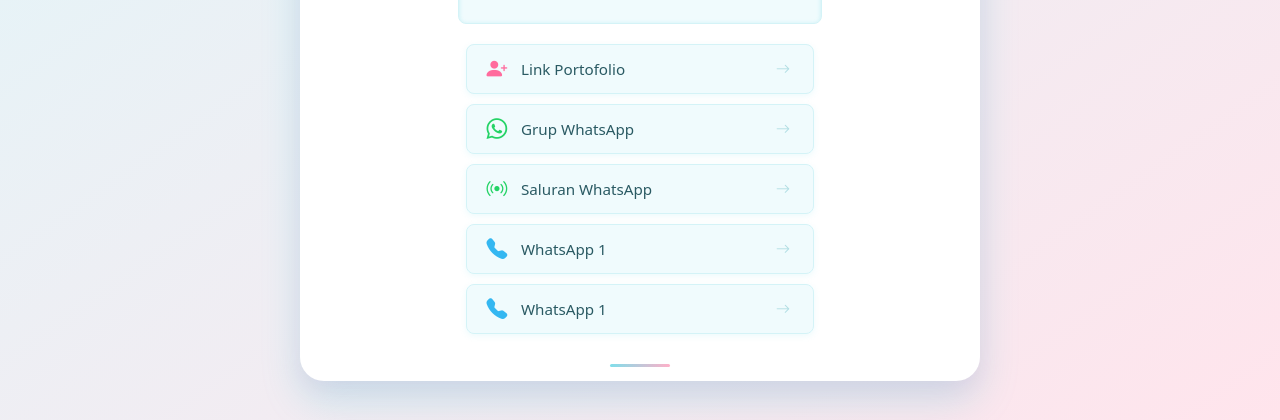
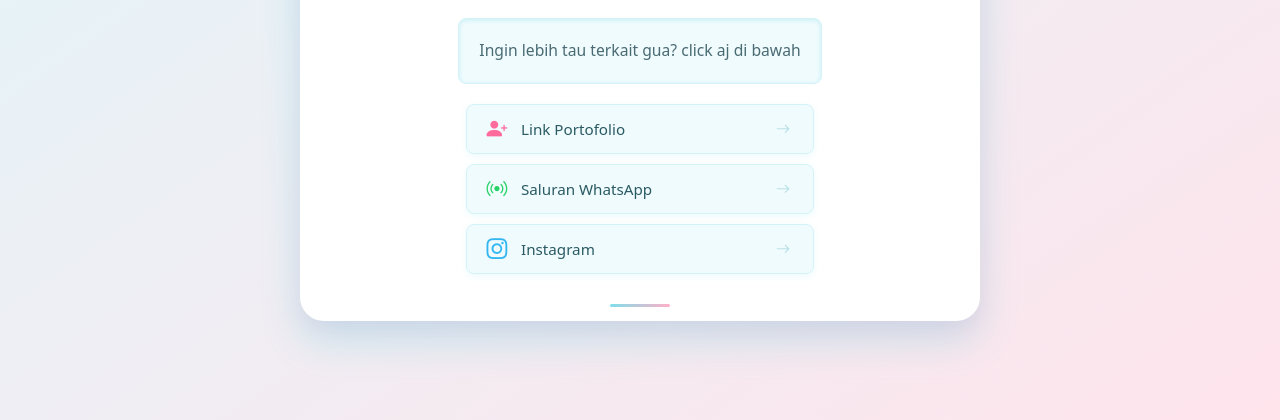
Before and after one commit to FadelSM/porto-simple, a plain HTML site: page index.html in a window 1280 px wide. Shown: the part 380-800 px from the top of the page. Drawn offline with nearby package versions, Linux system fonts and the light colour scheme.

Commit message:
Update index.html

```diff
--- a/index.html
+++ b/index.html
@@ -265,24 +265,14 @@
           <span>Link Portofolio</span>
           <i class="bi bi-arrow-right arrow"></i>
         </a>
-        <a href="." class="link-item link-wa" target="_blank" rel="noopener">
-          <i class="bi bi-whatsapp"></i>
-          <span>Grup WhatsApp</span>
-          <i class="bi bi-arrow-right arrow"></i>
-        </a>
         <a href="https://whatsapp.com/channel/0029Vb60qsk1XquTSmMSbi3e" class="link-item link-ch" target="_blank" rel="noopener">
           <i class="bi bi-broadcast"></i>
           <span>Saluran WhatsApp</span>
           <i class="bi bi-arrow-right arrow"></i>
         </a>
-        <a href="https://wa.me/" class="link-item link-phone" target="_blank" rel="noopener">
-          <i class="bi bi-telephone-fill"></i>
-          <span>WhatsApp 1</span>
-          <i class="bi bi-arrow-right arrow"></i>
-        </a>
-        <a href="https://wa.me/" class="link-item link-phone" target="_blank" rel="noopener">
-          <i class="bi bi-telephone-fill"></i>
-          <span>WhatsApp 1</span>
+        <a href="https://www.instagram.com/fadelshafwanmaliki" class="link-item link-phone" target="_blank" rel="noopener">
+          <i class="bi bi-instagram"></i>
+          <span>Instagram</span>
           <i class="bi bi-arrow-right arrow"></i>
         </a>
       </div>
```
